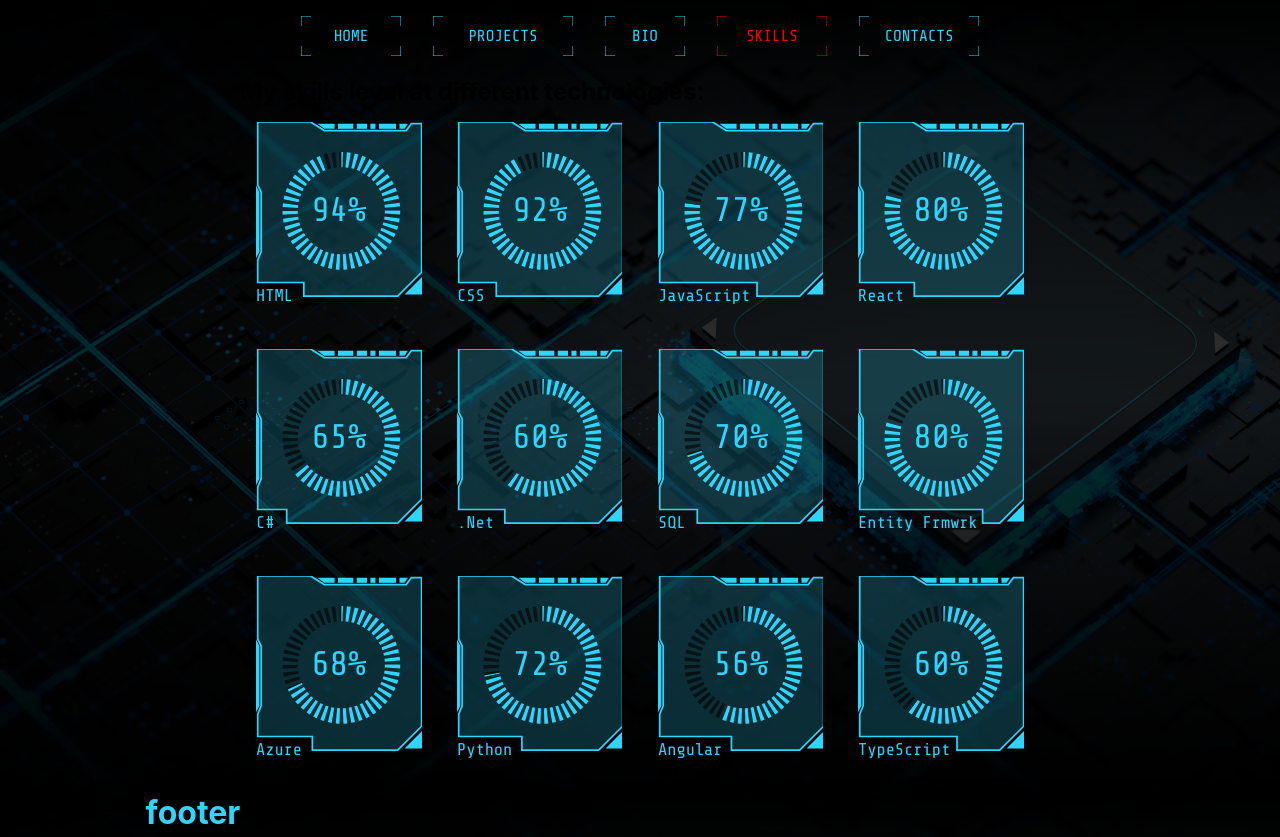
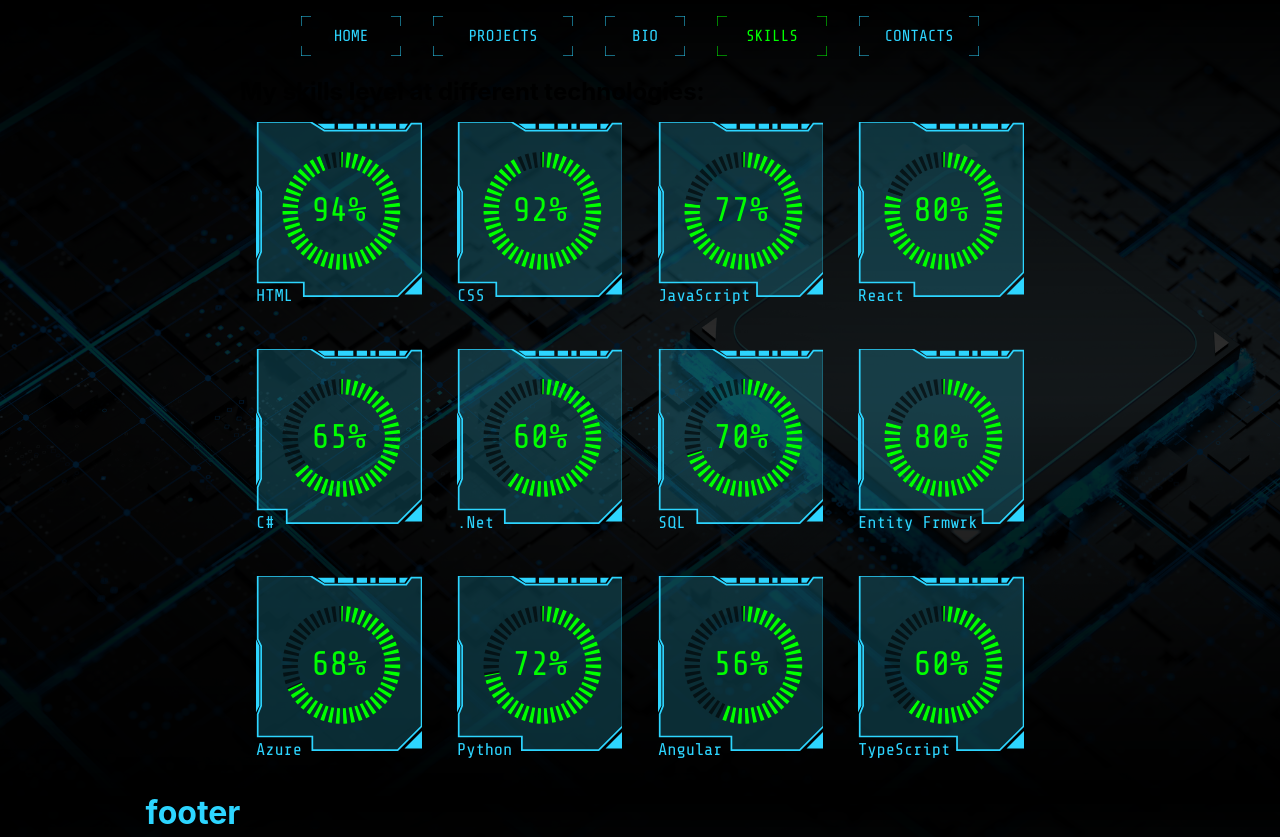
Before and after one commit to Belyayev/portfolio, a React (Create React App) app: page /skills in a window 1280 px wide. Built offline with nearby package versions, Linux system fonts and the light colour scheme.

Commit message:
lime color looks cool

```diff
--- a/src/App.tsx
+++ b/src/App.tsx
@@ -18,35 +18,35 @@ function App() {
           <div className="header">
             <NavLink to="/" onClick={() => setPath("/")}>
               <SvgButton
-                color={path === "/" ? "red" : "rgb(45, 213, 255)"}
+                color={path === "/" ? "lime" : "rgb(45, 213, 255)"}
                 text="HOME"
                 x={100}
               />
             </NavLink>
             <NavLink to="/projects" onClick={() => setPath("/projects")}>
               <SvgButton
-                color={path === "/projects" ? "red" : "rgb(45, 213, 255)"}
+                color={path === "/projects" ? "lime" : "rgb(45, 213, 255)"}
                 text="PROJECTS"
                 x={140}
               />
             </NavLink>
             <NavLink to="/bio" onClick={() => setPath("/bio")}>
               <SvgButton
-                color={path === "/bio" ? "red" : "rgb(45, 213, 255)"}
+                color={path === "/bio" ? "lime" : "rgb(45, 213, 255)"}
                 text="BIO"
                 x={80}
               />
             </NavLink>
             <NavLink to="/skills" onClick={() => setPath("/skills")}>
               <SvgButton
-                color={path === "/skills" ? "red" : "rgb(45, 213, 255)"}
+                color={path === "/skills" ? "lime" : "rgb(45, 213, 255)"}
                 text="SKILLS"
                 x={110}
               />
             </NavLink>
             <NavLink to="/contacts" onClick={() => setPath("/contacts")}>
               <SvgButton
-                color={path === "/contacts" ? "red" : "rgb(45, 213, 255)"}
+                color={path === "/contacts" ? "lime" : "rgb(45, 213, 255)"}
                 text="CONTACTS"
                 x={120}
               />
--- a/src/components/SvgDialCircle.tsx
+++ b/src/components/SvgDialCircle.tsx
@@ -103,7 +103,7 @@ function SVGDialCircle(props: ISvg) {
           cx="50"
           cy="52"
           r="30"
-          stroke={color}
+          stroke="lime"
           fill="none"
           strokeWidth="9"
           strokeDasharray="2"
@@ -126,7 +126,7 @@ function SVGDialCircle(props: ISvg) {
           x="50%"
           y="58"
           textAnchor="middle"
-          fill={color}
+          fill="lime"
           fontFamily="Share Tech Mono"
           fontSize="20"
         >
```
